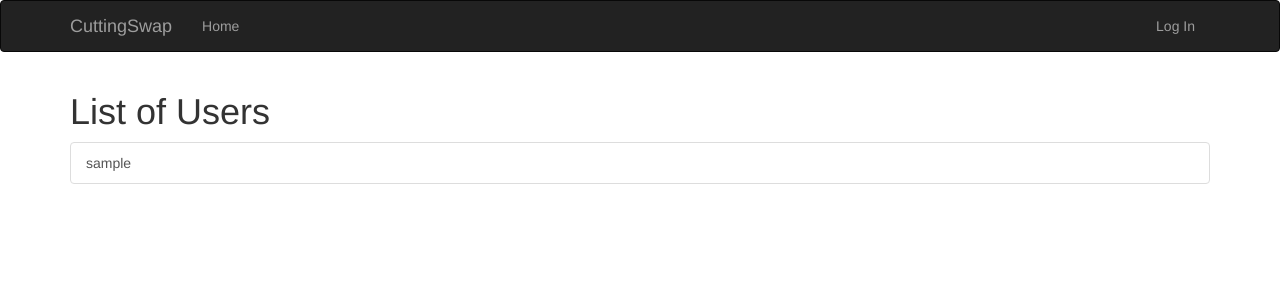
After one commit to nevenaturkovic/cuttingswap, a Flask app: template app/templates/user/all.html in a window 1280 px wide. The commit adds this page. Shown: the top 300 px of the page. Run offline with Flask 2, Linux system fonts and the light colour scheme; the template is opened without the code that fills it: values that come from a table or form of the project are taken from there, others are empty; tables that the repository leaves empty hold one stand-in row (values such as "Sample post"); some libraries are stand-ins or nearby versions.

Commit message:
Implemented a All Users Page.

```diff
--- a/app/templates/base.html
+++ b/app/templates/base.html
@@ -29,9 +29,6 @@
                 {% endif %}
             </ul>
             <ul class="nav navbar-nav navbar-right">
-                <!-- {% if current_user.can(Permission.MODERATE) %}
-                <li><a href="{{ url_for('main.moderate') }}">Moderate Comments</a></li>
-                {% endif %} -->
                 {% if current_user.is_authenticated %}
                 <li class="dropdown">
                     <a href="#" class="dropdown-toggle" data-toggle="dropdown">
--- /dev/null
+++ b/app/templates/user/all.html
@@ -0,0 +1,12 @@
+{% extends "base.html" %}
+
+{% block title %}List of Users{% endblock %}
+
+{% block page_content %}
+<h1>List of Users</h1>
+<div class="list-group">
+{% for user in users %}
+    <a href="{{ url_for('.user', username=user.username) }}" class="list-group-item list-group-item-action">{{ user.username }}</a>
+{% endfor %}
+</div>
+{% endblock %}
```
Also changed, not shown: app/user/views.py (+7 -0 lines), app/main/views.py (line endings or trailing spaces).
